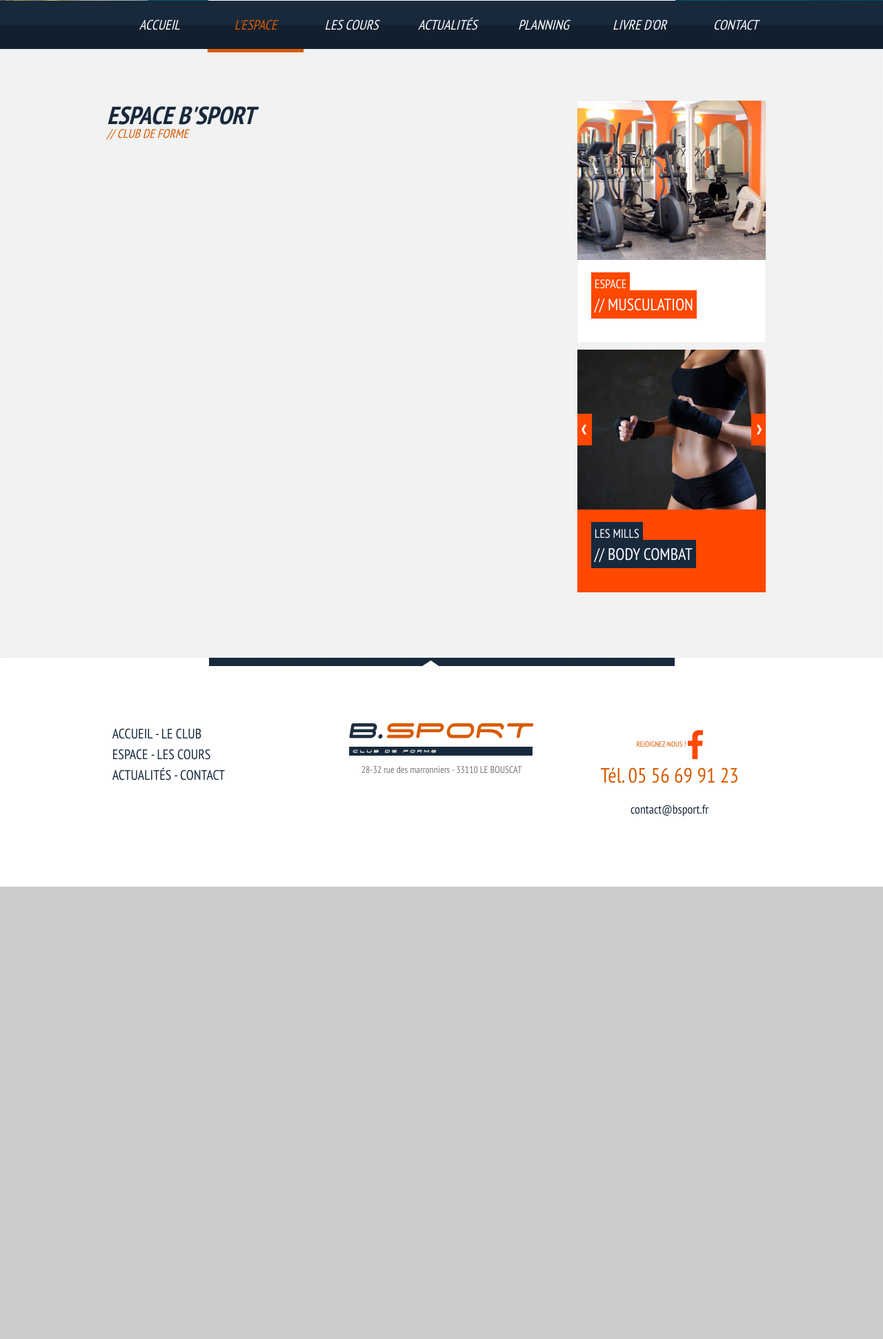
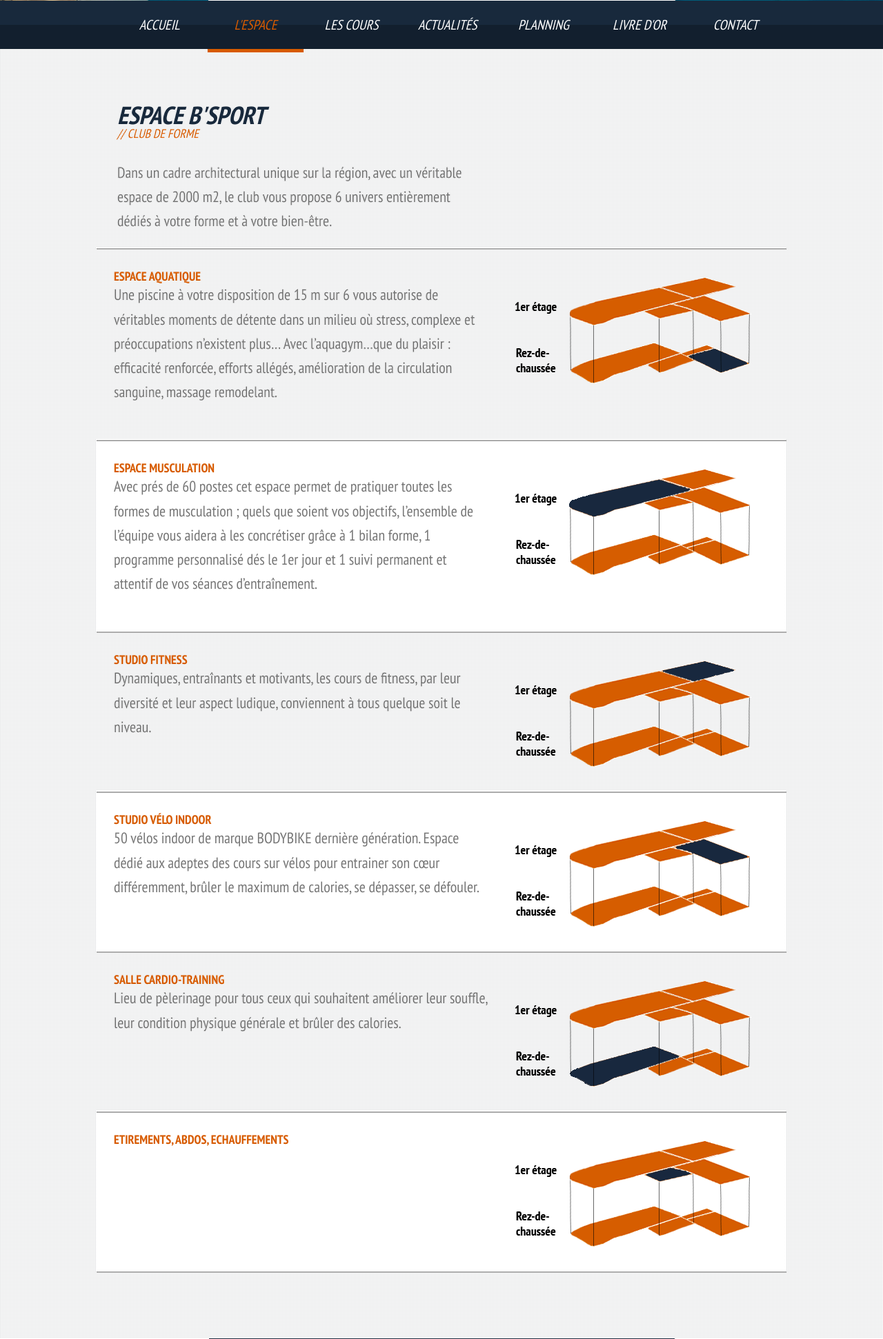
Before and after one commit to xav335/bsport, a PHP site: page /espace.php in a window 1280 px wide. Shown: the part 553-2495 px from the top of the page at 69% size. Before the commit the page ends 1839 px from the top, so only its background shows below. Run offline with PHP 8.4, Linux system fonts and the light colour scheme; some libraries are stand-ins or nearby versions.

Commit message:
l'espace bien avancé

```diff
--- a/espace.php
+++ b/espace.php
@@ -15,31 +15,83 @@
 
 <!-- Content -->
 <div class="row content">
-	<div class="large-8 medium-8 small-12 columns">
+	<div class="large-12 columns">
+		<div class="large-7 medium-7 small-12 columns">
 			<h1>Espace B'SPORT</h1>
 			<h2>Club de forme</h2>
 			<p>
+				Dans un cadre architectural unique sur la région, avec un véritable espace de 2000 m2, le club vous propose 6 univers entièrement dédiés à votre forme et à votre bien-être.
+			</p>
+		</div>
+		<div class="large-5 medium-5 small-12 columns">
+
+		</div>
+	</div>
+	<div class="large-12 columns" style=";border-bottom : 4px ridge white; border-top:4px ridge white; padding: 30px 10px 30px 10px; " >
+		<div class="large-7 medium-7 small-12 columns">
+			<h3>Espace Aquatique</h3>
+			<p>
+				Une piscine à votre disposition de 15 m sur 6 vous autorise de véritables moments de détente dans un milieu où stress, complexe et préoccupations n’existent plus… Avec l’aquagym…que du plaisir : efficacité renforcée, efforts allégés, amélioration de la circulation sanguine, massage remodelant.
+			</p>
+		</div>
+		<div class="large-5 medium-5 small-12 columns">
+			<img src="img/espace-aqua.png" alt="" />
+		</div>
+	</div>
+	<div class="large-12 columns" style=";border-bottom : 4px ridge white;  padding: 30px 10px 30px 10px;  background: #FFF;" >
+		<div class="large-7 medium-7 small-12 columns">
+			<h3>Espace Musculation</h3>
+			<p>
+				Avec prés de 60 postes cet espace permet de pratiquer toutes les formes de musculation ; quels que soient vos objectifs, l’ensemble de l’équipe vous aidera à les concrétiser grâce à 1 bilan forme, 1 programme personnalisé dés le 1er jour et 1 suivi permanent et attentif de vos séances d’entraînement.
 
 			</p>
 		</div>
-	<div class="large-4 medium-4 small-12 columns">
-		<div class="large-12 columns">
-			<img src="img/img-velo.jpg" alt="" />
-			<div class="encart bg-white">
-				<span class="titre">Espace</span><br/>
-				<span class="titre2">Musculation</span>
+		<div class="large-5 medium-5 small-12 columns">
+			<img src="img/espace-muscu.png" alt="" />
 		</div>
 	</div>
-		<div class="large-12 columns">
-			<div class="slider-mills">
-				<div><img src="img/img-mills.jpg" alt="" /></div>
-				<div><img src="img/img-mills.jpg" alt="" /></div>
-				<div><img src="img/img-mills.jpg" alt="" /></div>
+	<div class="large-12 columns" style=";border-bottom : 4px ridge white;  padding: 30px 10px 30px 10px; " >
+		<div class="large-7 medium-7 small-12 columns">
+			<h3>Studio Fitness</h3>
+			<p>
+				Dynamiques, entraînants et motivants, les cours de fitness, par leur diversité et leur aspect ludique, conviennent à tous quelque soit le niveau.
+			</p>
 		</div>
-			<div class="encart bg-orange">
-				<span class="titre">les mills</span><br/>
-				<span class="titre2">Body combat</span>
+		<div class="large-5 medium-5 small-12 columns">
+			<img src="img/espace-fitness.png" alt="" />
 		</div>
+	</div>
+	<div class="large-12 columns" style=";border-bottom : 4px ridge white;  padding: 30px 10px 30px 10px;  background: #FFF;" >
+		<div class="large-7 medium-7 small-12 columns">
+			<h3>Studio vélo indoor</h3>
+			<p>
+				50 vélos indoor de marque BODYBIKE dernière génération. Espace dédié aux adeptes des cours sur vélos pour entrainer son cœur différemment, brûler le maximum de calories, se dépasser, se défouler.
+			</p>
+		</div>
+		<div class="large-5 medium-5 small-12 columns">
+			<img src="img/espace-velo.png" alt="" />
+		</div>
+	</div>
+
+	<div class="large-12 columns" style=";border-bottom : 4px ridge white;  padding: 30px 10px 30px 10px; " >
+		<div class="large-7 medium-7 small-12 columns">
+			<h3>Salle Cardio-training</h3>
+			<p>
+				Lieu de pèlerinage pour tous ceux qui souhaitent améliorer leur souffle, leur condition physique générale et brûler des calories.
+			</p>
+		</div>
+		<div class="large-5 medium-5 small-12 columns">
+			<img src="img/espace-cardio.png" alt="" />
+		</div>
+	</div>
+	<div class="large-12 columns" style=";border-bottom : 4px ridge white;  padding: 30px 10px 30px 10px;  background: #FFF;" >
+		<div class="large-7 medium-7 small-12 columns">
+			<h3>ETIREMENTS, ABDOS, ECHAUFFEMENTS</h3>
+			<p>
+			</p>
+		</div>
+		<div class="large-5 medium-5 small-12 columns">
+			<img src="img/espace-etirement.png" alt="" />
 		</div>
 	</div>
 </div>
```
Also changed, not shown: img/espace-aqua.png (added), img/espace-cardio.png (added), img/espace-etirement.png (added), img/espace-fitness.png (added), img/espace-muscu.png (added), img/espace-velo.png (added). Lines whose indentation alone changed are shown as unchanged.
